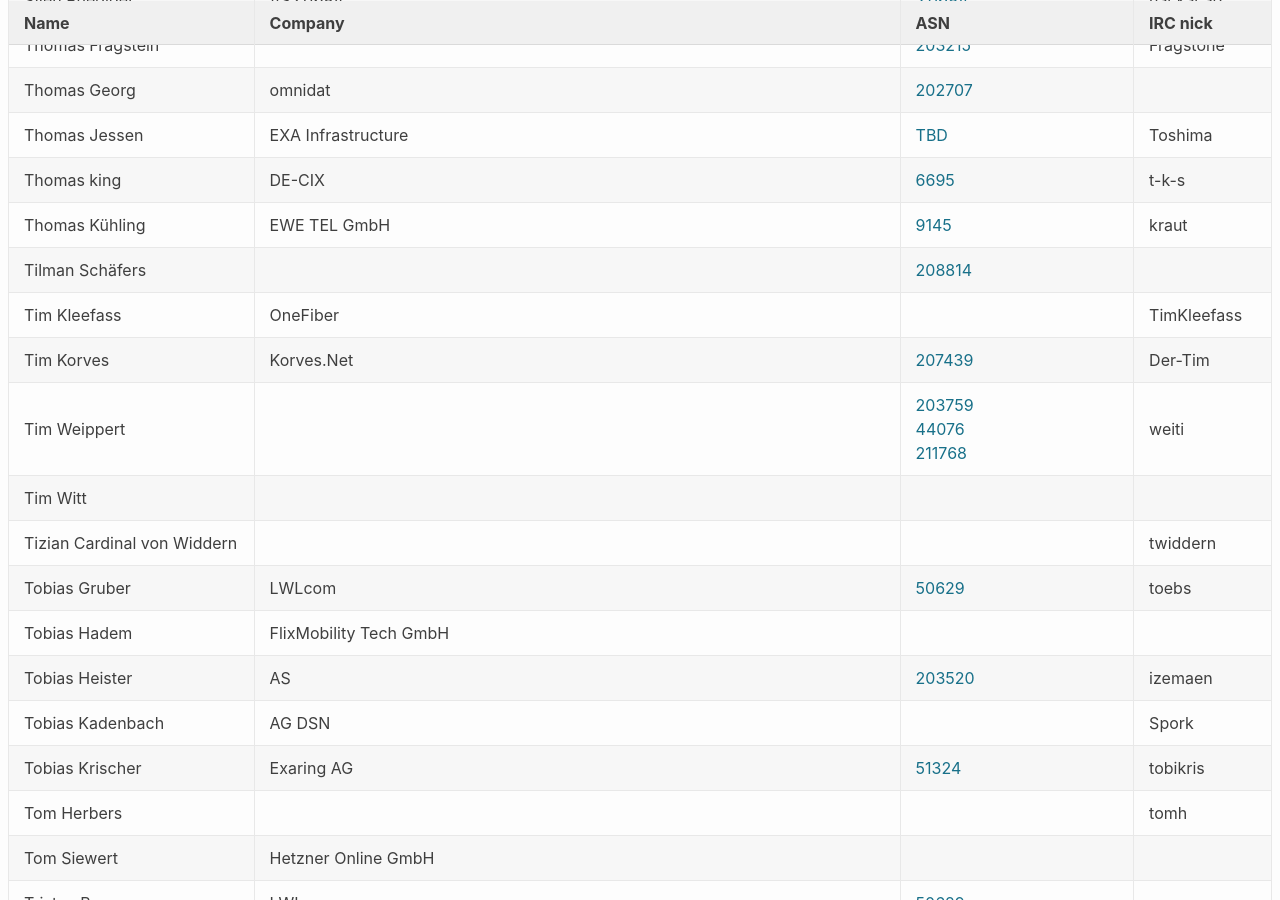
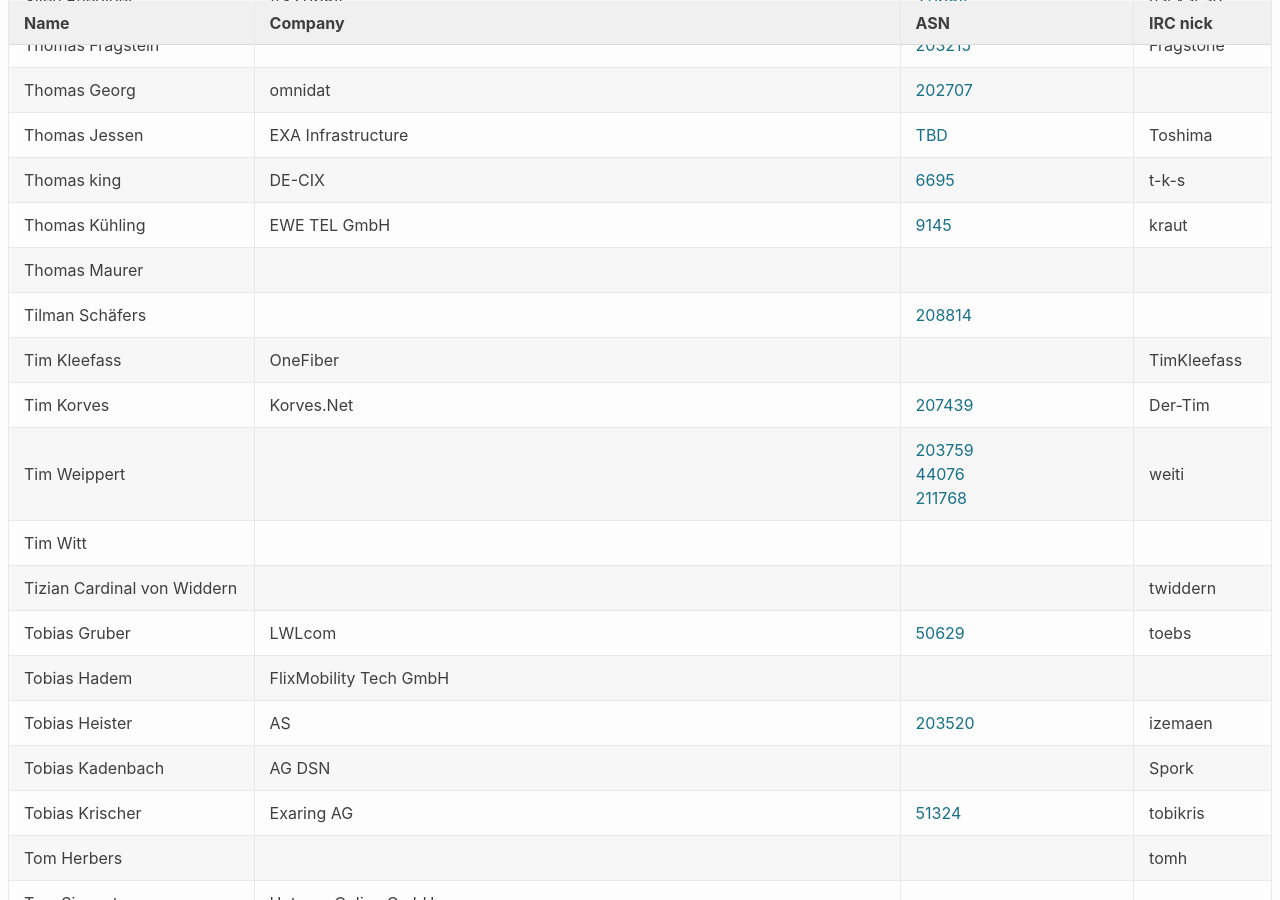
Before and after one commit to denog/pretix-attendeelist, a Jekyll site: the page built from denog13/index.markdown, in a window 1280 px wide and 900 px high, scrolled down 9319 px. Built offline with Jekyll 4.4.1, drawn with Linux system fonts in a browser that asks for light colours.

Commit message:
Latest data: Mon Oct  4 21:12:06 UTC 2021

```diff
--- a/_data/attendees_denog13.json
+++ b/_data/attendees_denog13.json
@@ -1230,6 +1230,12 @@
     "asn": "AS9145"
   },
   {
+    "name": "Thomas Maurer",
+    "company": null,
+    "irc": null,
+    "asn": null
+  },
+  {
     "name": "Tilman Schäfers",
     "company": null,
     "irc": null,
```
